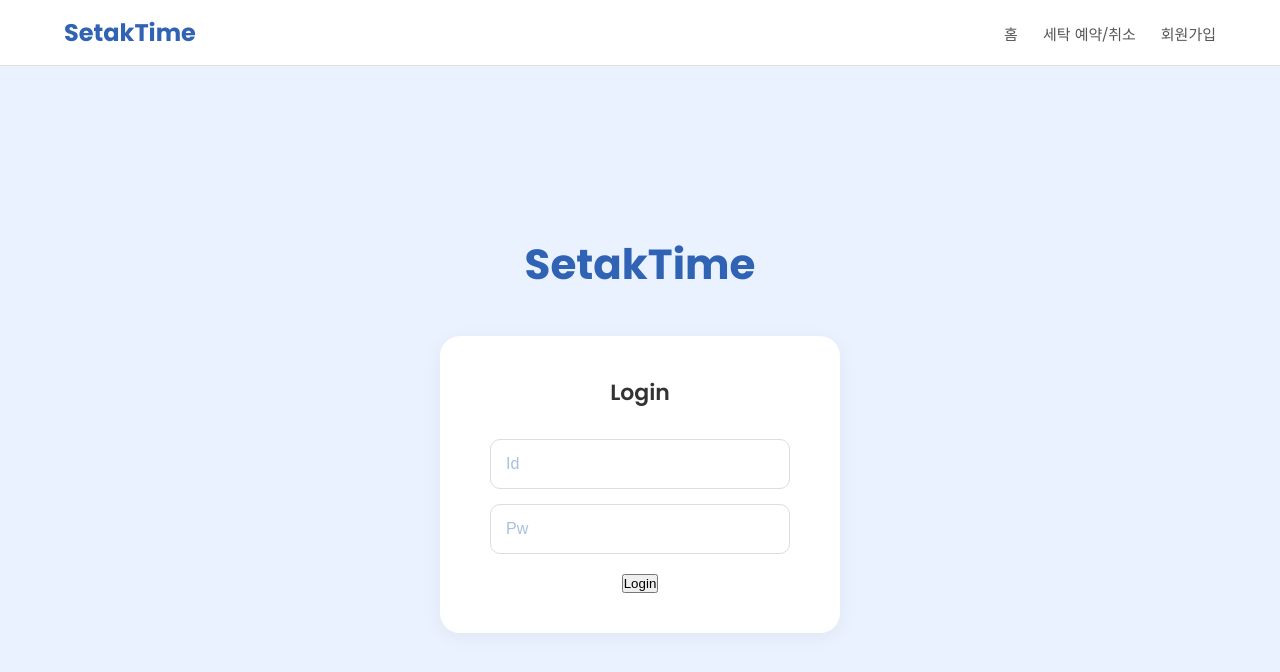
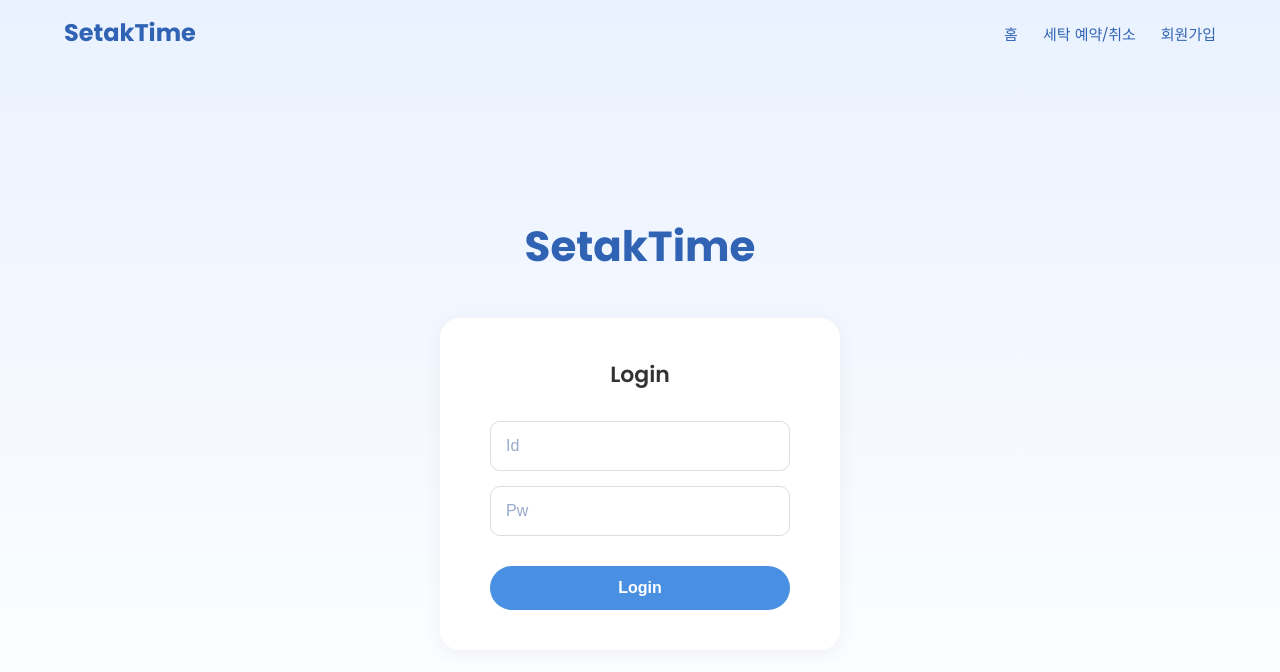
Before and after one commit to LEESEOYOUNG0107/SetakTime, a website: page views/login.html in a window 1280 px wide. Drawn offline with Linux system fonts and the light colour scheme.

Commit message:
로그인 / 회원 가입 css

```diff
--- a/style/login.css
+++ b/style/login.css
@@ -6,7 +6,7 @@
 
 body {
     font-family: 'Noto Sans KR', sans-serif; /*한글용 폰트*/
-    background-color: #eaf2ff;
+    background: linear-gradient(180deg, #eaf2ff 0%, #ffffff 100%); /* signup 페이지와 동일한 그라데이션 배경 */
     color: #333;
     display: flex;
     flex-direction: column;
@@ -25,9 +25,8 @@ ul {
 
 header {
     width: 100%;
-    background-color: #ffffff;
+    /* background-color: #ffffff; */ /* 배경을 투명하게 하여 그라데이션이 보이도록 함 */
     padding: 15px 0; /*안쪽 여백 제거*/
-    border-bottom: 1px solid #e0e0e0;
 }
 
 .header-container {
@@ -54,7 +53,7 @@ header nav ul {
 header nav a {
     font-size: 15px;
     font-weight: 500;
-    color: #555;
+    color: #3163B4; /* signup 페이지와 동일하게 링크 색상 변경 */
     transition: color 0.2s; /*애니메이션 효과*/
 }
 
@@ -109,7 +108,7 @@ main {
 }
 
 .login-box input::placeholder {
-    color: #ABBFDE;
+    color: #99aacc; /* signup 페이지와 동일하게 변경 */
 }
 
 .login-box input:focus {
@@ -138,6 +137,14 @@ main {
 .btn-ok {
     background-color: #4A90E2;
     color: white;
+    /* --- signup.css의 .btn-ok 스타일과 통일 --- */
+    width: 100%;
+    padding: 13px;
+    border: none;
+    border-radius: 25px;
+    font-size: 16px;
+    font-weight: 600;
+    margin-top: 15px;
 }
 
 .btn-ok:hover {
--- a/style/signup.css
+++ b/style/signup.css
@@ -1,12 +1,15 @@
+/* /style/signup.css */
+
 * {
-    margin: 0;
-    padding: 0;
-    box-sizing: border-box;
+    margin: 0; /*바깥 여백 제거*/
+    padding: 0; /*안쪽 여백 제거*/
+    box-sizing: border-box; /*요소 크기 계산*/
 }
 
 body {
-    font-family: 'Noto Sans KR', sans-serif;
-    background-color: #eaf2ff;
+    font-family: 'Noto Sans KR', sans-serif; /*한글용 폰트*/
+    /* [적용] login.css와 동일한 그라데이션 배경 */
+    background: linear-gradient(180deg, #eaf2ff 0%, #ffffff 100%);
     color: #333;
     display: flex;
     flex-direction: column;
@@ -24,15 +27,15 @@ ul {
 
 header {
     width: 100%;
-    background-color: #ffffff;
+    /* [적용] 배경을 투명하게 하여 그라데이션이 보이도록 함 */
+    background-color: transparent;
     padding: 15px 0;
-    border-bottom: 1px solid #e0e0e0;
 }
 
 .header-container {
     width: 90%;
     max-width: 1200px;
-    margin: 0 auto;
+    margin: 0 auto; /*좌우 중앙 정렬*/
     display: flex;
     justify-content: space-between;
     align-items: center;
@@ -42,19 +45,20 @@ header {
     font-family: 'Poppins', sans-serif;
     font-weight: 700;
     font-size: 24px;
-    color: #3163B4;
+    color: #3163B4; /* 로고 색상 */
 }
 
 header nav ul {
-    display: flex;
+    display: flex; /* ul 안의 li을 가로 배치 */
     gap: 25px;
 }
 
 header nav a {
     font-size: 15px;
     font-weight: 500;
-    color: #555;
-    transition: color 0.2s;
+    /* [적용] login.css와 동일하게 링크 색상 변경 */
+    color: #3163B4;
+    transition: color 0.2s; /*애니메이션 효과*/
 }
 
 header nav a:hover {
@@ -69,6 +73,7 @@ main {
     padding: 40px 20px;
 }
 
+/* [수정] .login-container -> .signup-container */
 .signup-container {
     text-align: center;
 }
@@ -81,6 +86,7 @@ main {
     margin-bottom: 40px;
 }
 
+/* [수정] .login-box -> .signup-box */
 .signup-box {
     background-color: #ffffff;
     padding: 40px 50px;
@@ -92,10 +98,11 @@ main {
 
 .signup-box h3 {
     font-family: 'Poppins', sans-serif;
-    font-weight: 500;
-    font-size: 20px;
+    font-weight: 600;
+    font-size: 22px;
     margin-bottom: 30px;
     color: #333;
+    text-transform: capitalize; /* 'sign up' -> 'Sign up' */
 }
 
 .signup-box input {
@@ -108,7 +115,8 @@ main {
 }
 
 .signup-box input::placeholder {
-    color: #ABBFDE;
+    /* [적용] login.css와 동일하게 변경 */
+    color: #99aacc;
 }
 
 .signup-box input:focus {
@@ -117,37 +125,21 @@ main {
     box-shadow: 0 0 0 2px rgba(74, 144, 226, 0.2);
 }
 
-.button-group {
-    display: flex;
-    gap: 10px;
-    margin-top: 15px;
-}
-
-.button-group button {
-    flex: 1;
-    padding: 12px;
-    border: none;
-    border-radius: 10px;
-    font-size: 16px;
-    font-weight: 500;
-    cursor: pointer;
-    transition: all 0.2s ease-in-out; /*소의 스타일 변화가 부드럽게 애니메이션*/
-}
-
+/* [적용] .btn-ok 스타일 (login.css와 동일) */
 .btn-ok {
     background-color: #4A90E2;
     color: white;
+    width: 100%;
+    padding: 13px;
+    border: none;
+    border-radius: 25px; /* 둥근 버튼 스타일 */
+    font-size: 16px;
+    font-weight: 600;
+    cursor: pointer;
+    transition: all 0.2s ease-in-out;
+    margin-top: 15px; /* 버튼 상단 여백 */
 }
 
 .btn-ok:hover {
     background-color: #357ABD;
 }
-
-.btn-signup {
-    background-color: #D7E3FF;
-    color: #4A90E2;
-}
-
-.btn-signup:hover {
-    background-color: #C1D3FF;
-}
--- a/views/login.html
+++ b/views/login.html
@@ -20,7 +20,7 @@
             <nav>
                 <ul>
                     <li><a href="/main.html">홈</a></li>
-                    <li><a href="#">세탁 예약/취소</a></li>
+                    <li><a href="/reserve">세탁 예약/취소</a></li>
                     <li><a href="signup.html">회원가입</a></li>
                 </ul>
             </nav>
@@ -35,7 +35,7 @@
                 <form id="loginForm">
                     <input type="text" name="userid" placeholder="Id" required>
                     <input type="password" name="password" placeholder="Pw" required>
-                    <button type="submit">Login</button>
+                    <button type="submit" class="btn-ok">Login</button>
                 </form>
                 <script>
                     const form = document.getElementById('loginForm');
```
Also changed, not shown: views/signup.html (+3 -3 lines).
